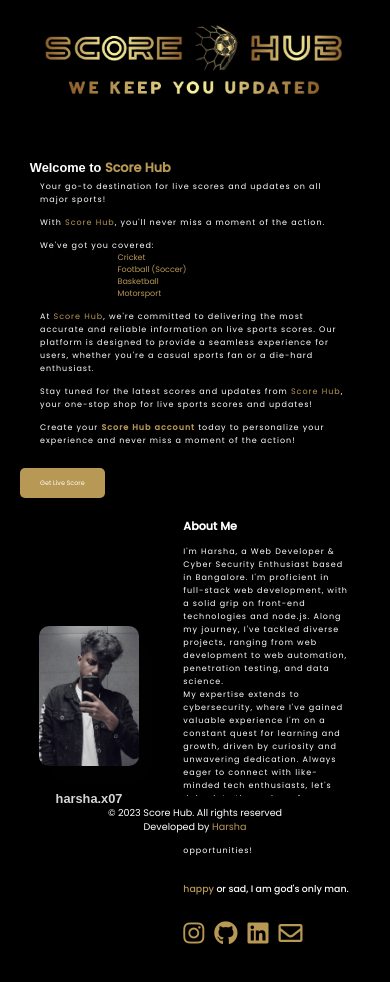
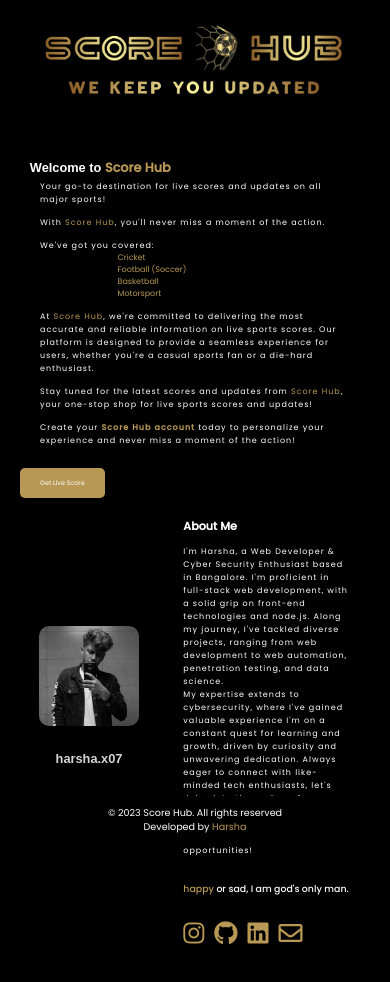
Before and after one commit to harshax07/ScoreHub, a plain HTML site: page index.html in a window 390 px wide. Drawn offline with Linux system fonts and the light colour scheme.

Commit message:
Update aboutme.css

```diff
--- a/css/aboutme.css
+++ b/css/aboutme.css
@@ -191,10 +191,10 @@ button
   }
 
   .image-container img {
-    width: 260px;
-    height: 340px;
+    width: 200px;
+    height: 280px;
     object-fit: cover;
-    filter: grayscale(40%) contrast(95%);
+    filter: grayscale(100%) contrast(100%);
     box-shadow: 10px 15px 25px 0 rgba(0, 0, 0, .2);
     display: block;
     transition: all 0.5s cubic-bezier(0.645, 0.045, 0.355, 1);
@@ -303,8 +303,7 @@ footer p {
 
 
     .image-container img {
-      width: 100px;
-      height: 140px;
+        max-width: 100%;
     }
 
     .text p {
@@ -326,8 +325,8 @@ footer p {
     }
 
     .text {
-        width: 60%;
-
+        width: auto;
+        max-width: 100%;
     }
 
     .text h2 {
```
